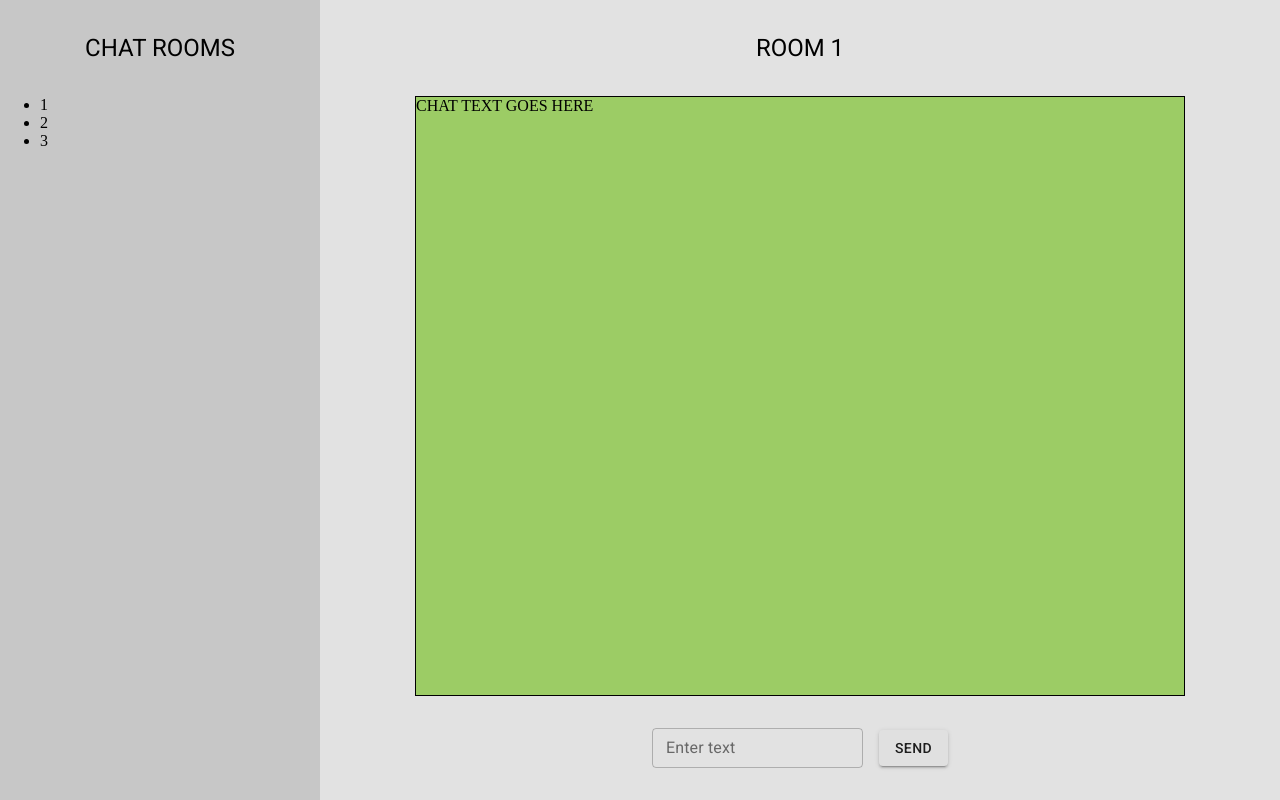
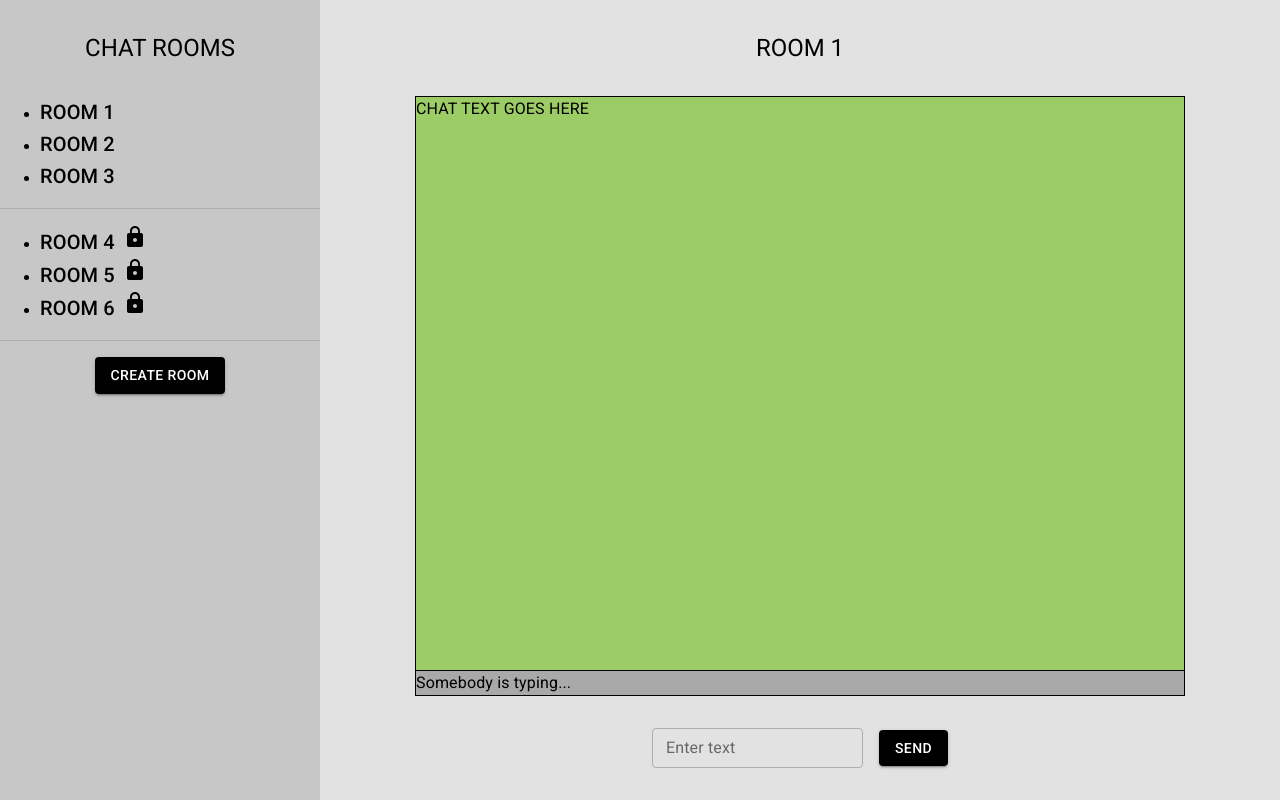
Before and after one commit to lisapaajarvi/wheekchat, a React (Create React App) app: page /chat in a window 1280 px wide. Built offline with nearby package versions, Linux system fonts and the light colour scheme.

Commit message:
more layout

```diff
--- a/package.json
+++ b/package.json
@@ -4,6 +4,7 @@
   "private": true,
   "dependencies": {
     "@material-ui/core": "^4.11.4",
+    "@material-ui/icons": "^4.11.2",
     "@testing-library/jest-dom": "^5.12.0",
     "@testing-library/react": "^11.2.6",
     "@testing-library/user-event": "^12.8.3",
--- a/src/components/ChatConnected.jsx
+++ b/src/components/ChatConnected.jsx
@@ -5,19 +5,28 @@ import { Typography, TextField, Button } from '@material-ui/core';
 function ChatConnected() {
     return (
         <div className="connectedStyle">
-            <div style={{display: 'flex', justifyContent: 'center', alignItems: 'center', margin: '2rem'}}>
+            <div style={{ display: 'flex', justifyContent: 'center', alignItems: 'center', margin: '2rem' }}>
                 <Typography variant="h5">
                     ROOM {1}
                 </Typography>
             </div>
-
-            <div style={{width: '80%', height: '80%', background: '#9ccc65', border: '1px solid black'}}>
-                CHAT TEXT GOES HERE
+            <div style={{ border: '1px solid black', width: '80%', height: '80%', background: '#9ccc65', minHeight: '10rem' }}>
+                <div style={{ background: '#9ccc65' }}>
+                    <div>
+                        <Typography>
+                            CHAT TEXT GOES HERE
+                    </Typography>
+                    </div>
+                </div>
             </div>
-
-            <div style={{display: 'flex', justifyContent: 'center', alignItems: 'center', margin: '2rem'}}>
+            <div style={{ background: 'darkgray', width: '80%', borderLeft: '1px solid black', borderRight: '1px solid black', borderBottom: '1px solid black', }}>
+                <Typography>
+                    Somebody is typing...
+                    </Typography>
+            </div>
+            <div style={{ display: 'flex', justifyContent: 'center', alignItems: 'center', margin: '2rem' }}>
                 <TextField id="sendtext" label="Enter text" value={""} variant="outlined" size="small" />
-                <Button variant="contained" style={{marginLeft: '1rem'}}>Send</Button>
+                <Button variant="contained" style={{ marginLeft: '1rem', background: 'black', color: 'white' }}>SEND</Button>
             </div>
         </div>
     )
--- a/src/components/ChatRooms.jsx
+++ b/src/components/ChatRooms.jsx
@@ -1,6 +1,7 @@
 import React from 'react';
 import '../css/chatrooms.css';
-import { Typography } from '@material-ui/core';
+import { Typography, Divider, Button } from '@material-ui/core';
+import LockIcon from '@material-ui/icons/Lock';
 
 function ChatRooms() {
     return (
@@ -12,10 +13,24 @@ function ChatRooms() {
             </div>
 
             <ul>
-                <li>{1}</li>
-                <li>{2}</li>
-                <li>{3}</li>
+                <li><Typography variant="h6">ROOM {1}</Typography></li>
+                <li><Typography variant="h6">ROOM {2}</Typography></li>
+                <li><Typography variant="h6">ROOM {3}</Typography></li>
             </ul>
+
+            <Divider />
+
+            <ul>
+                <li><Typography variant="h6">ROOM {4}<LockIcon style={{marginLeft: '0.5rem'}}/></Typography></li>
+                <li><Typography variant="h6">ROOM {5}<LockIcon style={{marginLeft: '0.5rem'}}/></Typography></li>
+                <li><Typography variant="h6">ROOM {6}<LockIcon style={{marginLeft: '0.5rem'}}/></Typography></li>
+            </ul>
+
+            <Divider />
+
+            <div style={{display: 'flex', justifyContent: 'center'}}>
+                <Button variant="contained" style={{margin: '1rem', background: 'black', color: 'white'}}>CREATE ROOM</Button>
+            </div>
 
         </div>
     )
--- a/src/components/StartPage.jsx
+++ b/src/components/StartPage.jsx
@@ -14,7 +14,7 @@ function StartPage() {
                     <TextField id="name" label="Enter your name" value={""} variant="outlined" size="small" />
                     <div style={{ marginTop: '1.5rem', display: 'flex', justifyContent: 'center' }}>
                         <Link to="/chat">
-                            <Button variant="contained">Let's wheek!</Button>
+                            <Button variant="contained" style={{background: 'black', color: 'white'}}>Let's wheek!</Button>
                         </Link>
                     </div>
                 </div>
```
Also changed, not shown: 1 other file (tests, documents, lock files or other folders).
